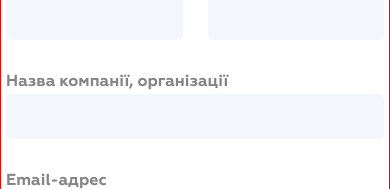
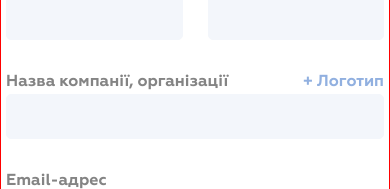
Before and after one commit to KirilCycle/Form, a React (Vite) app: page / in a window 390 px wide. Shown: the part 206-395 px from the top of the page. Built offline with nearby package versions, Linux system fonts and the light colour scheme.

Commit message:
input tooltip

```diff
--- a/src/components/HelpForm/components/СontactForm/components/tabs/PhysicalPerson.jsx
+++ b/src/components/HelpForm/components/СontactForm/components/tabs/PhysicalPerson.jsx
@@ -29,6 +29,7 @@ const PhysicalPersonForm = ({ formRef, errorMessages = {} }) => {
           />
         </div>
           <MainInput
+            wrapperClassName={s.inputToolTip}
             onChange={handleChange}
             error={errorMessages.company}
             name="company"
--- a/src/components/HelpForm/components/СontactForm/components/tabs/PhysicalPersonFrom.module.scss
+++ b/src/components/HelpForm/components/СontactForm/components/tabs/PhysicalPersonFrom.module.scss
@@ -1,4 +1,5 @@
 @use '../../../../../../scss/gaps' as *;
+@use '../../../../../../scss/colors' as *;
 
 $gap: $gap-medium + 5px;
 
@@ -31,6 +32,28 @@ $gap: $gap-medium + 5px;
   max-width: calc(50% - $gap / 2);
 }
 
+.inputToolTip {
+    position: relative;
+}
+
+.inputToolTip:after {
+    content: '+ Логотип';
+    position: absolute;
+    color: $blue;
+    right: -90px;
+    font-weight: 600;
+}
+
+@media (max-width: 1140px) {
+    .inputToolTip:after {
+        content: '+ Логотип';
+        position: absolute;
+        color: $blue;
+        right: 0px;
+        top: 0px;
+        font-weight: 600;
+    }
+}
 
 @media (max-width: 760px) {
     .panelForm {
```
Lines whose indentation alone changed are shown as unchanged.
